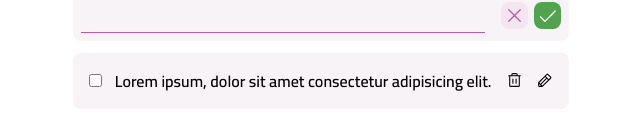
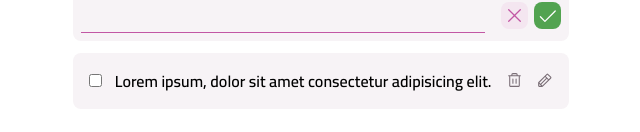
Before and after one commit to cauealb/projects-React, a React (Vite) app: page / in a window 1280 px wide. Shown: the part 168-300 px from the top of the page, without its empty margins (319-959 px from the left). Built offline with nearby package versions, Linux system fonts and the light colour scheme.

Commit message:
style: Finalizando estilização do Task

```diff
--- a/src/components/Task/Task.jsx
+++ b/src/components/Task/Task.jsx
@@ -7,8 +7,8 @@ export default function Task() {
             <input type="checkbox" />
             <p>Lorem ipsum, dolor sit amet consectetur adipisicing elit.</p>
             <div>
-                <TrashIcon class="TrashIcon" size={17} />
-                <PencilIcon class="PencilIcon" size={17} />
+                <TrashIcon class="TrashIcon" size={17} color="#7A6E76" />
+                <PencilIcon class="PencilIcon" size={17} color="#7A6E76" />
             </div>
         </div>
     )
--- a/src/components/Task/style/Task.css
+++ b/src/components/Task/style/Task.css
@@ -19,3 +19,7 @@
     display: flex;
     gap: 0.80em;
 }
+
+.TrashIcon, .PencilIcon {
+    cursor: pointer;
+}
```
